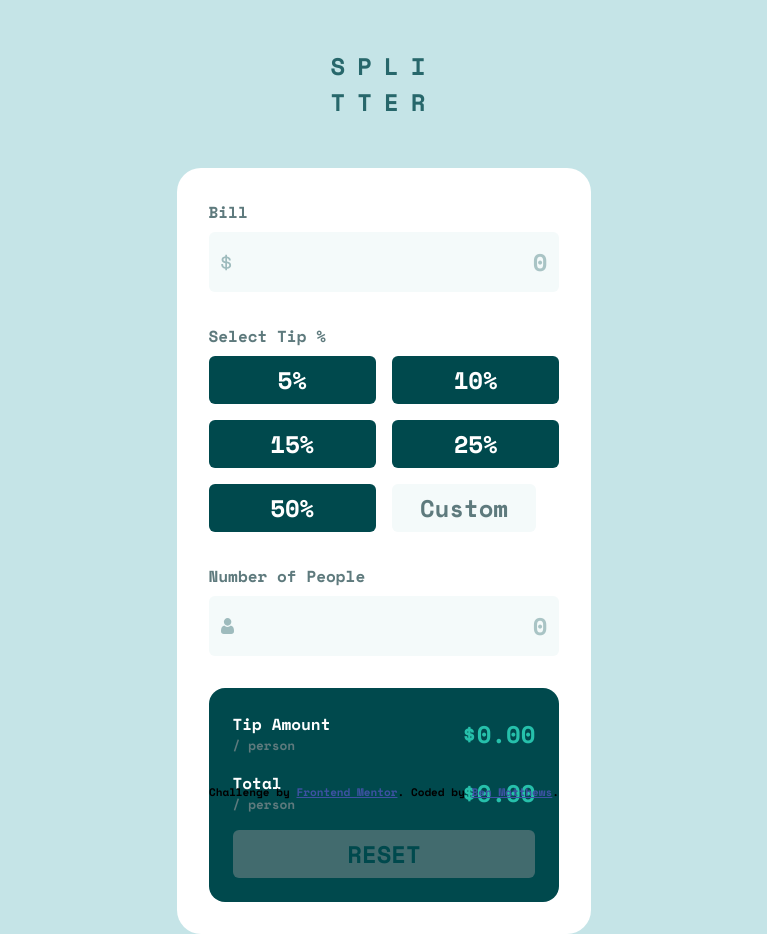
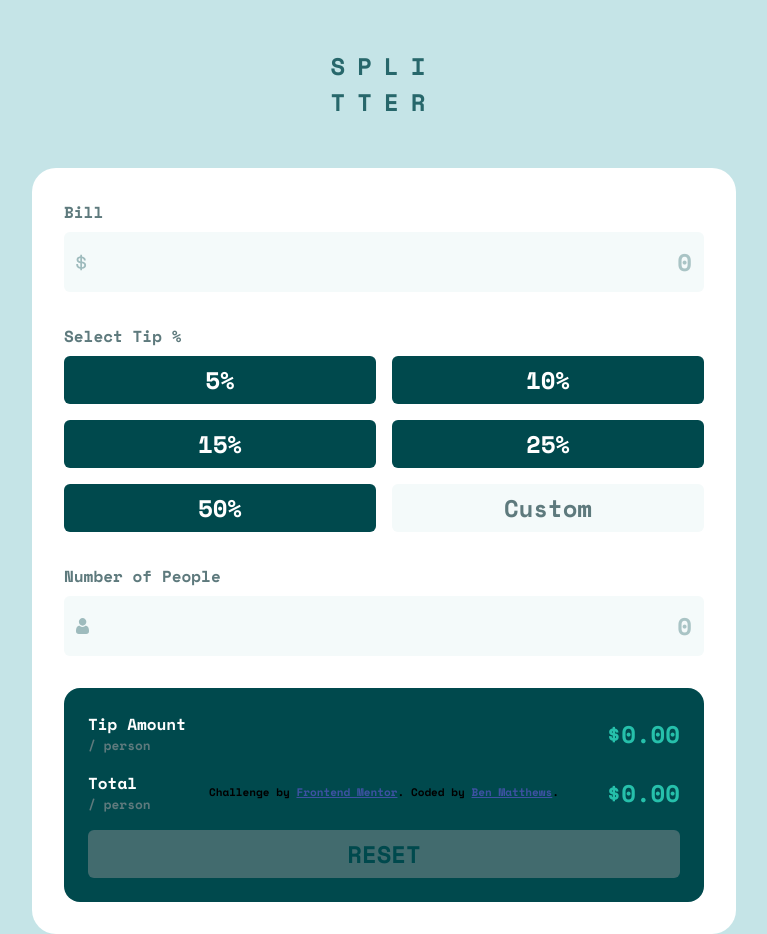
Before and after one commit to blue-crona/frontendmentor-tip-calculator-app, a React (Vite) app: page / in a window 1280 px wide. Shown: the whole page, without its empty margins (256-1023 px from the left). Built offline with nearby package versions, Linux system fonts and the light colour scheme.

Commit message:
Updated overflow method

```diff
--- a/src/components/Inputs.jsx
+++ b/src/components/Inputs.jsx
@@ -76,7 +76,7 @@ const Inputs = (props) => {
             return (
               <button
                 className={`button ${
-                  selectedPercentageId === index ? "selected" : ""
+                  selectedPercentageId === index ? "active" : ""
                 }`}
                 data-percentage={percentage}
                 data-key={index}
@@ -92,7 +92,7 @@ const Inputs = (props) => {
           </label>
           <input
             id="input__custom-percentage"
-            className="button button--small input__custom-percentage input--background-cyan"
+            className="button input__custom-percentage input--background-cyan"
             type="number"
             min={0}
             onChange={handlePercentageOnChange}
--- a/src/css/app.css
+++ b/src/css/app.css
@@ -10,6 +10,9 @@
 *::before,
 *::after {
   box-sizing: border-box;
+  margin: 0;
+  padding: 0;
+  font-family: "Space Mono", monospace;
 }
 
 :root {
@@ -27,9 +30,6 @@
 }
 
 body {
-  margin: 0;
-  padding: 0;
-  font-family: "Space Mono", monospace;
   background-color: var(--light-grayish-cyan);
 }
 
@@ -39,11 +39,12 @@ body {
   background-color: var(--white);
   border-radius: 1.5em;
   padding: 2em;
+  max-width: 1000px;
 }
 
 input[type="number"]::-webkit-inner-spin-button,
 input[type="number"]::-webkit-outer-spin-button {
-  /* -webkit-appearance: none; */
+  -webkit-appearance: none;
   display: none;
 }
 
--- a/src/css/button.css
+++ b/src/css/button.css
@@ -6,10 +6,7 @@
   font-size: 1.5rem;
   background-color: var(--very-dark-cyan);
   color: var(--white);
-}
-
-.button--small {
-  max-width: 6em;
+  width: 100%;
 }
 
 .button:disabled,
@@ -28,9 +25,9 @@
   text-transform: uppercase;
 }
 
-.button:not(.input__custom-percentage):hover,
-.button:not(.input__custom-percentage):focus,
-.selected {
+/* .button:not(.input__custom-percentage):hover,
+.button:not(.input__custom-percentage):focus, */
+.active {
   background-color: var(--strong-cyan);
   border: none;
   color: var(--very-dark-cyan);
--- a/src/css/index.css
+++ b/src/css/index.css
@@ -3,13 +3,11 @@
   flex-direction: column;
   justify-content: center;
   align-items: center;
-
   margin: 0 auto;
 }
 
 @media (min-width: 1440px) {
   .body {
-    max-width: 1440px;
     height: 100vh;
   }
 }
--- a/src/css/outputs.css
+++ b/src/css/outputs.css
@@ -25,18 +25,11 @@
   padding: 1.5em;
   max-width: 100%;
   border-radius: 1em;
-
-  margin: 0;
-  height: 100%;
 }
 
 .output__amount {
   width: 173px;
-  white-space: nowrap;
-  overflow: hidden;
-  text-overflow: ellipsis;
-  box-sizing: border-box;
-
+  overflow: auto;
   word-spacing: -2px;
   text-align: right;
   font-size: 1.5rem;
```
